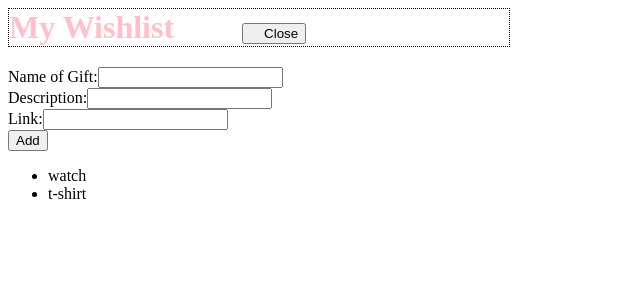
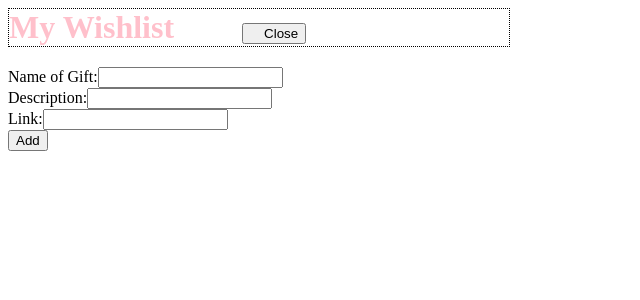
Before and after one commit to jenlee-tech/MyWishList, a React (Create React App) app: page / in a window 1280 px wide. Shown: the top 300 px of the page, without its empty margins (0-640 px from the left). Built offline with nearby package versions, Linux system fonts and the light colour scheme.

Commit message:
trying to revert back.

```diff
--- a/src/App.js
+++ b/src/App.js
@@ -3,7 +3,7 @@ import data from "./data.js";
 
 function handleSubmit(e) {
   e.preventDefault();
-  console.log("I got clicked!")
+  console.log("I got clicked!  What happen?")
 }
 
 
@@ -37,11 +37,6 @@ function App() {
           <input type="submit" value="Add" onClick = {handleSubmit} />
         </form>
 
-        <ul>
-          {data.map((item) => (
-          <li key = {item.id}>{item.name}</li>
-          ))}
-        </ul>
 
 
     </div>
```
